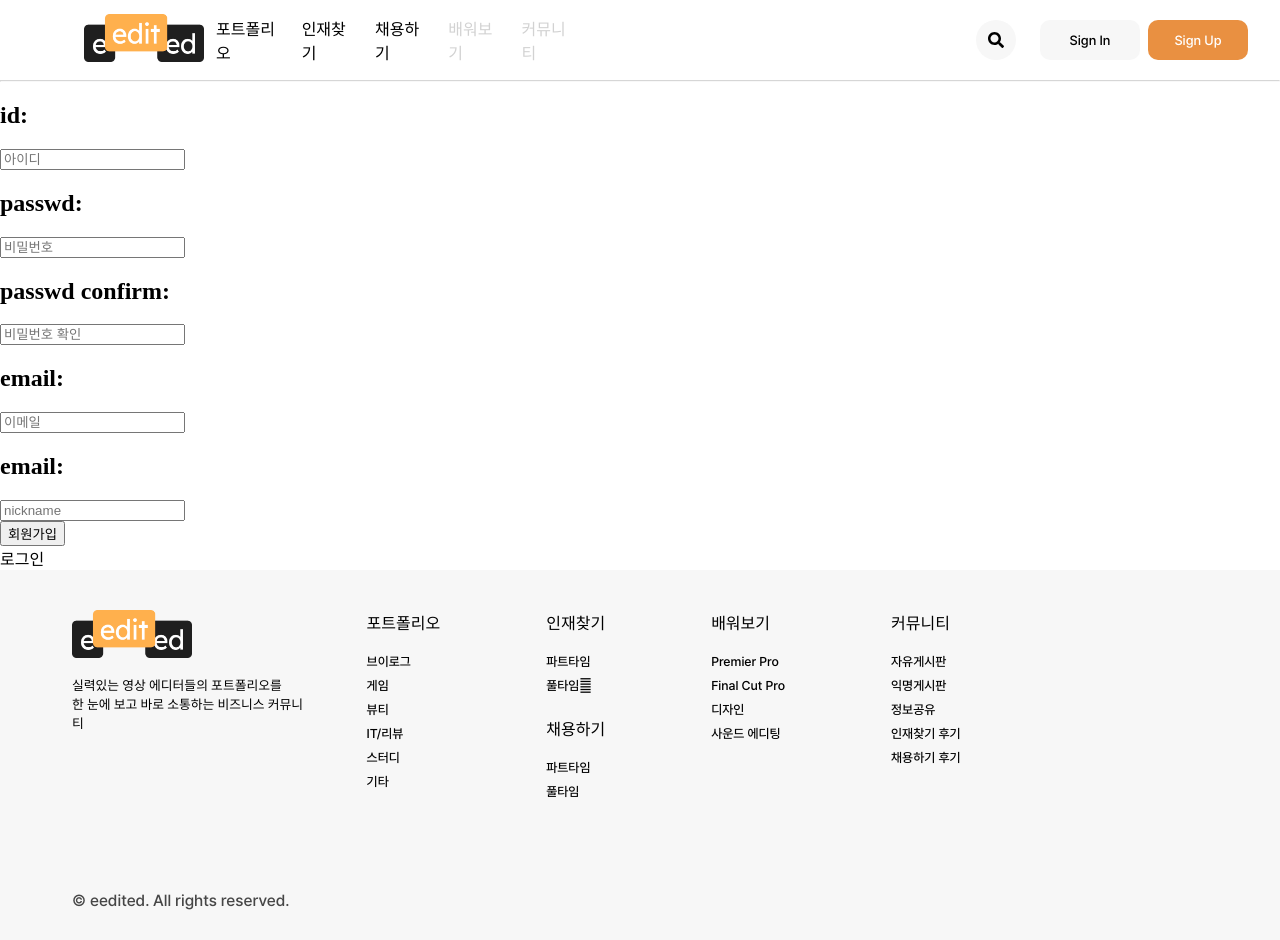
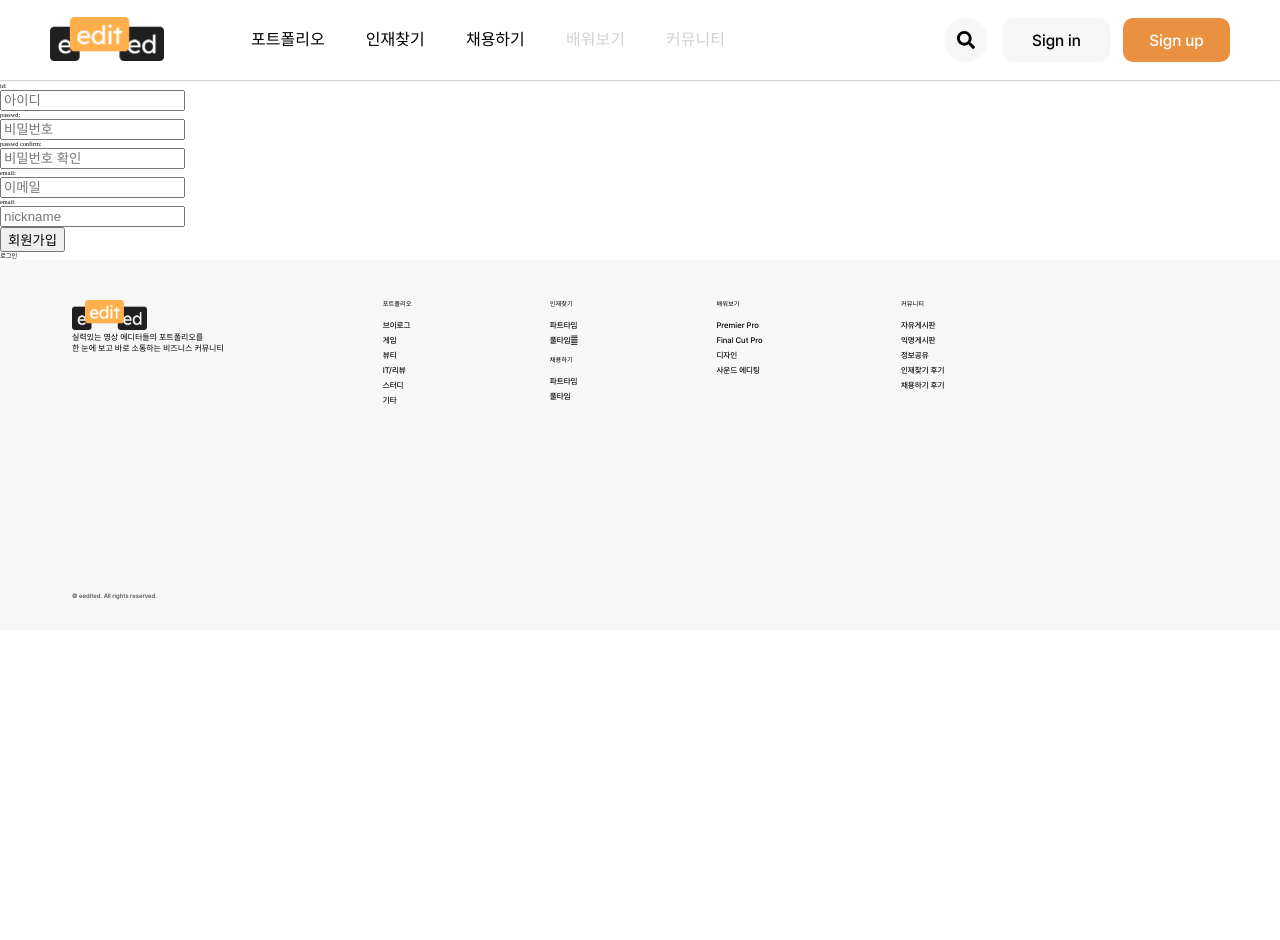
Before and after one commit to eedited/ReactWeb, a React (Create React App) app: page /signup in a window 1280 px wide. After the commit the page ends 800 px from the top, so only its background shows below. Built offline with nearby package versions, Linux system fonts and the light colour scheme; a web font is replaced by a local one.

Commit message:
refactoring scss of navbar

```diff
--- a/src/App.scss
+++ b/src/App.scss
@@ -1,3 +1,54 @@
+
+/* http://meyerweb.com/eric/tools/css/reset/
+   v2.0 | 20110126
+   License: none (public domain)
+*/
+
+html, body, div, span, applet, object, iframe,
+h1, h2, h3, h4, h5, h6, p, blockquote, pre,
+a, abbr, acronym, address, big, cite, code,
+del, dfn, em, img, ins, kbd, q, s, samp,
+small, strike, strong, sub, sup, tt, var,
+b, u, i, center,
+dl, dt, dd, ol, ul, li,
+fieldset, form, label, legend,
+table, caption, tbody, tfoot, thead, tr, th, td,
+article, aside, canvas, details, embed,
+figure, figcaption, footer, header, hgroup,
+menu, nav, output, ruby, section, summary,
+time, mark, audio, video {
+	margin: 0;
+	padding: 0;
+	border: 0;
+	font-size: 100%;
+	font: inherit;
+	vertical-align: baseline;
+}
+/* HTML5 display-role reset for older browsers */
+article, aside, details, figcaption, figure,
+footer, header, hgroup, menu, nav, section {
+	display: block;
+}
+body {
+	line-height: 1;
+}
+ol, ul {
+	list-style: none;
+}
+blockquote, q {
+	quotes: none;
+}
+blockquote:before, blockquote:after,
+q:before, q:after {
+	content: '';
+	content: none;
+}
+table {
+	border-collapse: collapse;
+	border-spacing: 0;
+}
+
+
 @font-face {
     font-family: NotoSansKRMedium;
     src: url('./public/fonts/NotoSansKR-Medium.otf');
@@ -14,6 +65,11 @@
     font-family: Pretendard-Medium;
     src: url('./public/fonts/Pretendard-Medium.woff2');
 }
+html, body{
+    font-size: 62.5%;
+    line-height: 1.285;
+}
+
 body {
     font-family: NotoSansKRMedium;
 }
@@ -24,3 +80,7 @@ a {
 iframe{
   border-radius: 10px;
 }
+
+*{
+    box-sizing: border-box;
+}
--- a/src/components/common/Button/BlueButton.scss
+++ b/src/components/common/Button/BlueButton.scss
@@ -1,9 +1,15 @@
+@import '/src/public/scss/public.scss';
+
 .blueButton {
-    border-radius: 0.625rem;
     background-color: rgb(233, 144, 65);
-    width: 6.25rem;
-    height: 2.5rem;
+    width: rem(107);
+    height: rem(44);
     border: 0rem;
+    border-radius: rem(10);
     color: rgb(255, 255, 255);
     font-family: Pretendard-Medium;
+    font-size: rem(16);
 }
+.blueButton:hover{
+    cursor: pointer;
+}
--- a/src/components/common/Button/WhiteButton.scss
+++ b/src/components/common/Button/WhiteButton.scss
@@ -1,8 +1,15 @@
+@import '/src/public/scss/public.scss';
+
 .whiteButton {
-    border-radius: 0.625rem;
     background-color: rgb(247, 247, 247);
-    width: 6.25rem;
-    height: 2.5rem;
+    width: rem(107);
+    height: rem(44);
     border: 0rem;
+    border-radius: rem(10);
     font-family: Pretendard-Medium;
+    font-size: rem(16);
 }
+
+.whiteButton{
+    cursor: pointer;
+}
--- a/src/components/common/Navbar/Navbar.scss
+++ b/src/components/common/Navbar/Navbar.scss
@@ -1,135 +1,144 @@
+@import '/src/public/scss/public.scss';
+
 .preparing {
     color: rgb(210, 210, 210);
 }
 
 .navbar{
-    height: 4rem;
-
-    left: 0rem;
-    top: 0rem;
     display: flex;
-    background-color: rgb(255, 255, 255);
     justify-content: space-between;
     align-items: center;
-    padding: 0.5rem 0.75rem;
+
+    height: rem(80);
+    background-color: $white;
+
     .navbar__menu {
-        width: 37.5rem;
-        margin-left: 72px;
         display: flex;
         justify-content: space-between;
         align-items: center;
+        width: rem(675);
+        margin-left : rem(50);
         .navbar__menu__logo {
             text-align: center;
-            width: 7.5rem;
-            height: 3rem;
+            width: rem(114);
+            height: rem(44);
         }
         .navbar__menu__links {
             display: flex;
             justify-content: space-between;
             align-items: center;
-            font-size: 1rem;
+            width : rem(474);
+            font-size: rem(16);
             font-family: NotoSansKRBold;
-            a {
-                padding: 0.5rem 0.75rem;
-            }
         }
     }
     .navbar__utility {
         display: flex;
         align-items: center;
         justify-content: flex-end;
-        width: 50rem;
-        margin-right: 1.25rem;
+
+        margin-right: rem(50);
         .navbar__utility__find {
             display: flex;
-            transition: all 0.5s cubic-bezier(0.165, 0.84, 0.44, 1);
             justify-content: space-between;
             align-items: center;
-            width: 2.5rem;
-            height: 2.5rem;
+            text-align: center;
+
+            font-size: rem(18);
+            transition: all 0.5s cubic-bezier(0.165, 0.84, 0.44, 1);
+            width : rem(44);
+            height: rem(44);
             margin-right: 1.5rem;
-            background-color: rgb(247, 247, 247);
-            border-radius: 1.25rem;
-            text-align: center;
+            background-color: $gray;
+            border-radius: rem(22);
+
             .navbar__utility__findIcon {
-                margin-left: 0.75rem;
+                margin-left: rem(13);
             }
             .navbar__utility__find__input {
                 border: none;
                 background-color: transparent;
                 outline: none;
-                width: 12rem;
+                width : rem(300);
             }
         }
         .find__activated {
-            width: 15rem;
+            width: rem(350);
             background-color: transparent;
             border: 1px solid rgb(32, 32, 32);
             border-radius: 10px;
         }
         .navbar__utility__buttons {
             display: flex;
-            width : 13rem;
+            width : rem(227);
             justify-content: space-between;
         }
         .navbar__utility__dropdown{
-            right : 10px;
+            display : flex;
+            gap : rem(10);
+            justify-content: space-between;
+            position: relative;
             .navbar__utility__nickname{
-                margin-top:0.5rem;
+                line-height: rem(44);
+                font-size: rem(16);
+                font-family: Pretendard-Medium;
+                padding-right: rem(26);
             }
             .navbar__utility__profile{
-                width : 40px;
-                height: 40px;
+                width : rem(44);
+                height: rem(44);
             }
-            display : flex;
-            gap : 10px;
-            justify-content: space-between;
-            position: relative;
             .navbar__utility__dropdown__list{
                 display:none;
-
                 position: absolute;
                 text-decoration: none;
-                left: -50px;
-                padding-top: 60px;
-                width: 100%;
+                list-style: none;
+
+                padding-top : rem(74);
+                width: 200%;
                 z-index: 2;
-                list-style: none;
+
                 .navbar__utility__dropdown__item {
-                    width: 250%;
-                    height: 44px;
-                    line-height: 44px;
+                    width: 100%;
+                    height: rem(44);
+                    line-height: rem(44);
                     text-align: center;
-                    box-shadow: 0px 20px 50px 0px rgba(0, 0, 0, 0.1);
+                    box-shadow: 0px rem(20) rem(50) 0px rgba(0, 0, 0, 0.1);
                     background-color: rgb(255, 255, 255);
                     &__top {
-                        border-top-left-radius: 10px;
-                        border-top-right-radius: 10px;
+                        border-top-left-radius: rem(10);
+                        border-top-right-radius: rem(10);
                     }
                     &__bottom {
-                        border-bottom-left-radius: 10px;
-                        border-bottom-right-radius: 10px;
+                        border-bottom-left-radius: rem(10);
+                        border-bottom-right-radius: rem(10);
                     }
                     &__flex {
                         display: flex;
-                        justify-content: start;
-                        margin-left: 1rem;
-                        gap: 1rem;
+                        justify-content: flex-start;
+                        align-items: center;
+                        margin-left: rem(17);
+                        gap: rem(19);
                         &__img {
-                            width: 20px;
-                            height: 20px;
+                            width: rem(20);
+                            height: rem(20);
                         }
                     }
                     button {
                         width: 100%;
+                        height: 100%;
                         border: 0rem;
-                        font-size: 1rem;
+                        font-size: rem(14);
                         font-family: Pretendard-Medium;
                         background-color: transparent;
                     }
+                    button:hover{
+                        cursor:pointer;
+                    }
                 }
                 .navbar__utility__dropdown__item:hover {
-                    background-color: rgb(247, 247, 247);
+                    background-color: $gray;
+
                 }
             }
         }
--- a/src/components/common/Navbar/Navbar.tsx
+++ b/src/components/common/Navbar/Navbar.tsx
@@ -50,8 +50,8 @@ const Navbar: React.FC<props> = ({
                 {user === null
                     ? (
                         <div className="navbar__utility__buttons">
-                            <WhiteButton className="navbar__utility__button" onClick={onLogin}>Sign In</WhiteButton>
-                            <BlueButton className="navbar__utility__button" onClick={onSignup}>Sign Up</BlueButton>
+                            <WhiteButton className="navbar__utility__button" onClick={onLogin}>Sign in</WhiteButton>
+                            <BlueButton className="navbar__utility__button" onClick={onSignup}>Sign up</BlueButton>
                         </div>
                     )
                     : (
@@ -65,12 +65,9 @@ const Navbar: React.FC<props> = ({
                                         <button onClick={() => { /**/ }} type="button">
                                             <div className="navbar__utility__dropdown__item__flex">
                                                 <img
+                                                    className="navbar__utility__dropdown__item__flex__img"
                                                     src="/icons/mypage-icon.png"
                                                     alt="mypage-icon"
-                                                    style={{
-                                                        width: '20px',
-                                                        height: '20px',
-                                                    }}
                                                 />
                                                 <Link to="/profile">마이페이지</Link>
                                             </div>
@@ -80,12 +77,9 @@ const Navbar: React.FC<props> = ({
                                         <button onClick={() => { /**/ }} type="button">
                                             <div className="navbar__utility__dropdown__item__flex">
                                                 <img
+                                                    className="navbar__utility__dropdown__item__flex__img"
                                                     src="/icons/chat-icon.png"
                                                     alt="chat-icon"
-                                                    style={{
-                                                        width: '20px',
-                                                        height: '20px',
-                                                    }}
                                                 />
                                                 <Link to="/chat">대화</Link>
                                             </div>
@@ -96,12 +90,9 @@ const Navbar: React.FC<props> = ({
                                         <button onClick={onUpload} type="button">
                                             <div className="navbar__utility__dropdown__item__flex">
                                                 <img
+                                                    className="navbar__utility__dropdown__item__flex__img"
                                                     src="/icons/upload-icon.png"
                                                     alt="upload-icon"
-                                                    style={{
-                                                        width: '20px',
-                                                        height: '20px',
-                                                    }}
                                                 />
                                                 <div>업로드</div>
                                             </div>
@@ -111,12 +102,9 @@ const Navbar: React.FC<props> = ({
                                         <button onClick={onLogout} type="button">
                                             <div className="navbar__utility__dropdown__item__flex">
                                                 <img
+                                                    className="navbar__utility__dropdown__item__flex__img"
                                                     src="/icons/logout-icon.png"
                                                     alt="logout-icon"
-                                                    style={{
-                                                        width: '20px',
-                                                        height: '20px',
-                                                    }}
                                                 />
                                                 <div>로그아웃</div>
                                             </div>
--- a/src/containers/Video/LargeVideoContainer.tsx
+++ b/src/containers/Video/LargeVideoContainer.tsx
@@ -43,7 +43,7 @@ const LargeVideoContainer: React.FC<props> = ({ history, videoId }: props) => {
     return (
         <div>
             { Video === null
-                ? <div>error</div>
+                ? <div />
                 : (
                     <Largevideo
                         onLoad={onLoad}
--- a/src/containers/common/NavbarContainer.tsx
+++ b/src/containers/common/NavbarContainer.tsx
@@ -1,4 +1,4 @@
-import React, { useEffect, useState } from 'react';
+import React, { useState } from 'react';
 import { AnyAction } from 'redux';
 import { RouteComponentProps, withRouter } from 'react-router';
 import Navbar from '../../components/common/Navbar/Navbar';
--- /dev/null
+++ b/src/public/scss/public.scss
@@ -0,0 +1,7 @@
+$gray : rgb(247, 247, 247);
+$white : rgb(255,255,255);
+$browser-context : 10;
+
+@function rem($px, $content : $browser-context){
+    @return #{$px/$content}rem;
+}
```
